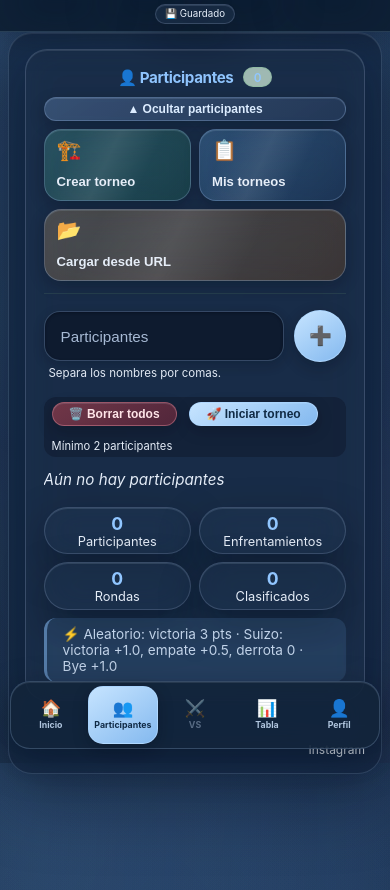
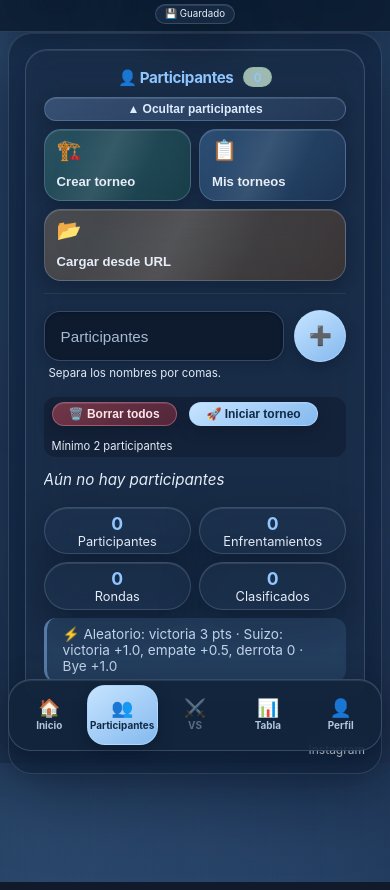
Before and after one commit to nijuroku/webrank, an Astro site: page /app in a window 390 px wide. Shown: the part 81-971 px from the top of the page. Built offline with nearby package versions, Linux system fonts and the light colour scheme; Astro itself is replaced by a stand-in of ours; no server answers.

Commit message:
Unify persistent navigation across pages

```diff
--- a/src/layouts/AppLayout.astro
+++ b/src/layouts/AppLayout.astro
@@ -6,7 +6,7 @@ const {
     page = 'home',
     bodyClass = ''
 } = Astro.props;
-const usesNavigationSpacing = page !== 'home';
+const usesNavigationSpacing = true;
 ---
 
 <!doctype html>
--- a/src/styles/navigation.css
+++ b/src/styles/navigation.css
@@ -126,32 +126,3 @@ body.light-theme .persistent-navigation a[aria-current="page"] {
     .persistent-navigation button { min-height: 60px; padding-right: 0.12rem; padding-left: 0.12rem; font-size: 0.62rem; }
     .persistent-navigation .tab-icon { font-size: 1.1rem; }
 }
-
-@media (max-width: 560px) {
-    body.tournament-page.persistent-nav-page { padding-bottom: calc(116px + env(safe-area-inset-bottom, 0px)); }
-    .tournament-page .persistent-navigation {
-        bottom: max(14px, env(safe-area-inset-bottom, 0px)) !important;
-        width: min(560px, calc(100% - 20px)) !important;
-        min-height: 68px;
-        gap: 0.08rem;
-        padding: 0.28rem;
-        border-radius: 20px;
-    }
-    .tournament-page .persistent-navigation a,
-    .tournament-page .persistent-navigation button {
-        min-height: 56px;
-        gap: 0.16rem;
-        padding: 0.25rem 0.04rem;
-        border-radius: 15px;
-        font-size: 0.55rem;
-        white-space: nowrap;
-    }
-    .tournament-page .persistent-navigation .tab-icon { font-size: 1.05rem; }
-}
-
-@media (max-width: 380px) {
-    .tournament-page .persistent-navigation { width: calc(100% - 16px) !important; gap: 0.04rem; }
-    .tournament-page .persistent-navigation a,
-    .tournament-page .persistent-navigation button { font-size: 0.51rem; }
-    .tournament-page .persistent-navigation .tab-icon { font-size: 1rem; }
-}
```
